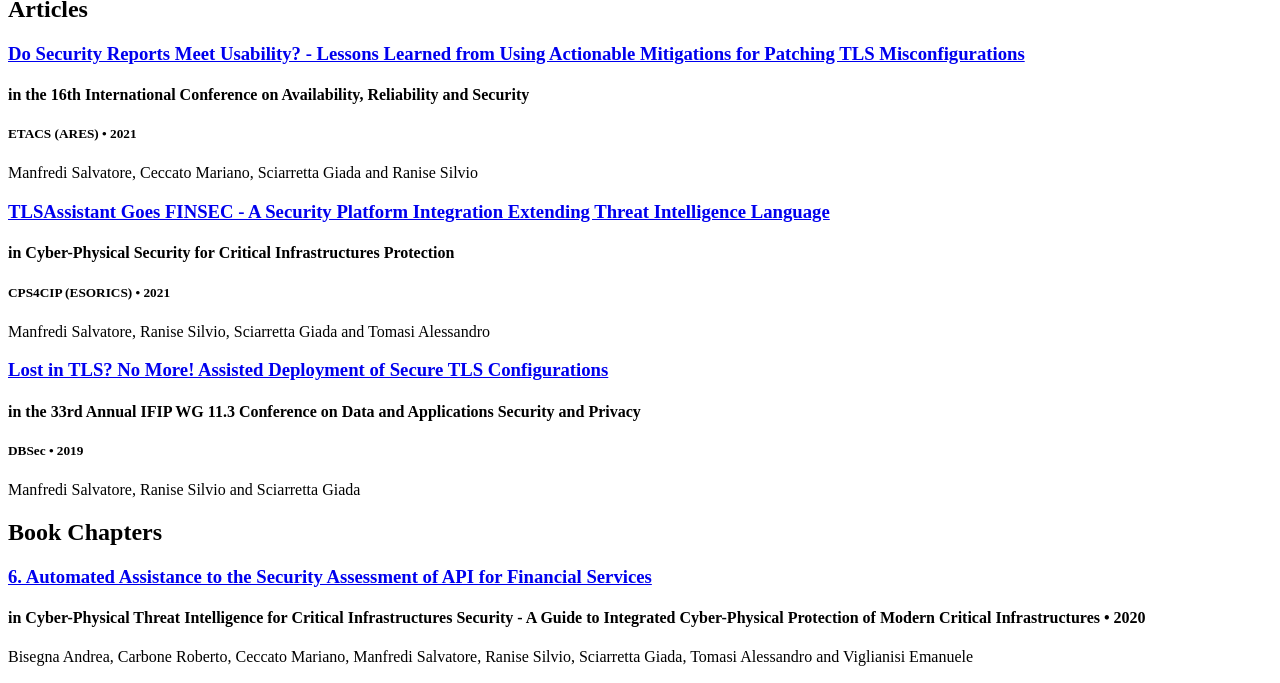
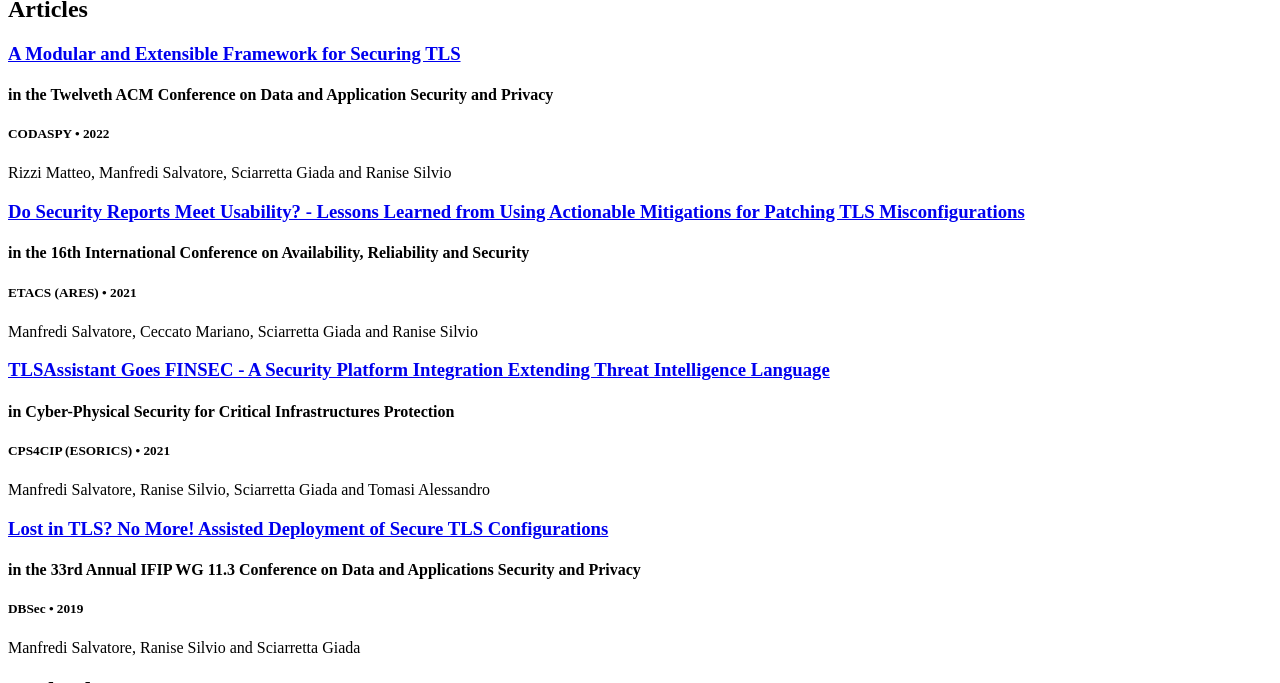
Before and after one commit to NetBender/cv, a Jekyll site: the page built from index.html, in a window 1280 px wide and 900 px high, scrolled down 560 px, cut to the strip 217-900 px from the top of the window. Built offline with Jekyll 4.4.1, drawn with Linux system fonts in a browser that asks for light colours.

Commit message:
Update articles.yml

```diff
--- a/_data/articles.yml
+++ b/_data/articles.yml
@@ -1,4 +1,12 @@
 # Articles
+
+- title: A Modular and Extensible Framework for Securing TLS
+  authors: Rizzi Matteo, Manfredi Salvatore, Sciarretta Giada and Ranise Silvio
+  booktitle: the Twelveth ACM Conference on Data and Application Security and Privacy
+  conference: CODASPY
+  year: 2022
+  url: "https://doi.org/10.1145/3508398.3511505"
+  #abstract:
 
 - title: Do Security Reports Meet Usability? - Lessons Learned from Using Actionable Mitigations for Patching TLS Misconfigurations
   authors: Manfredi Salvatore, Ceccato Mariano, Sciarretta Giada and Ranise Silvio
```
